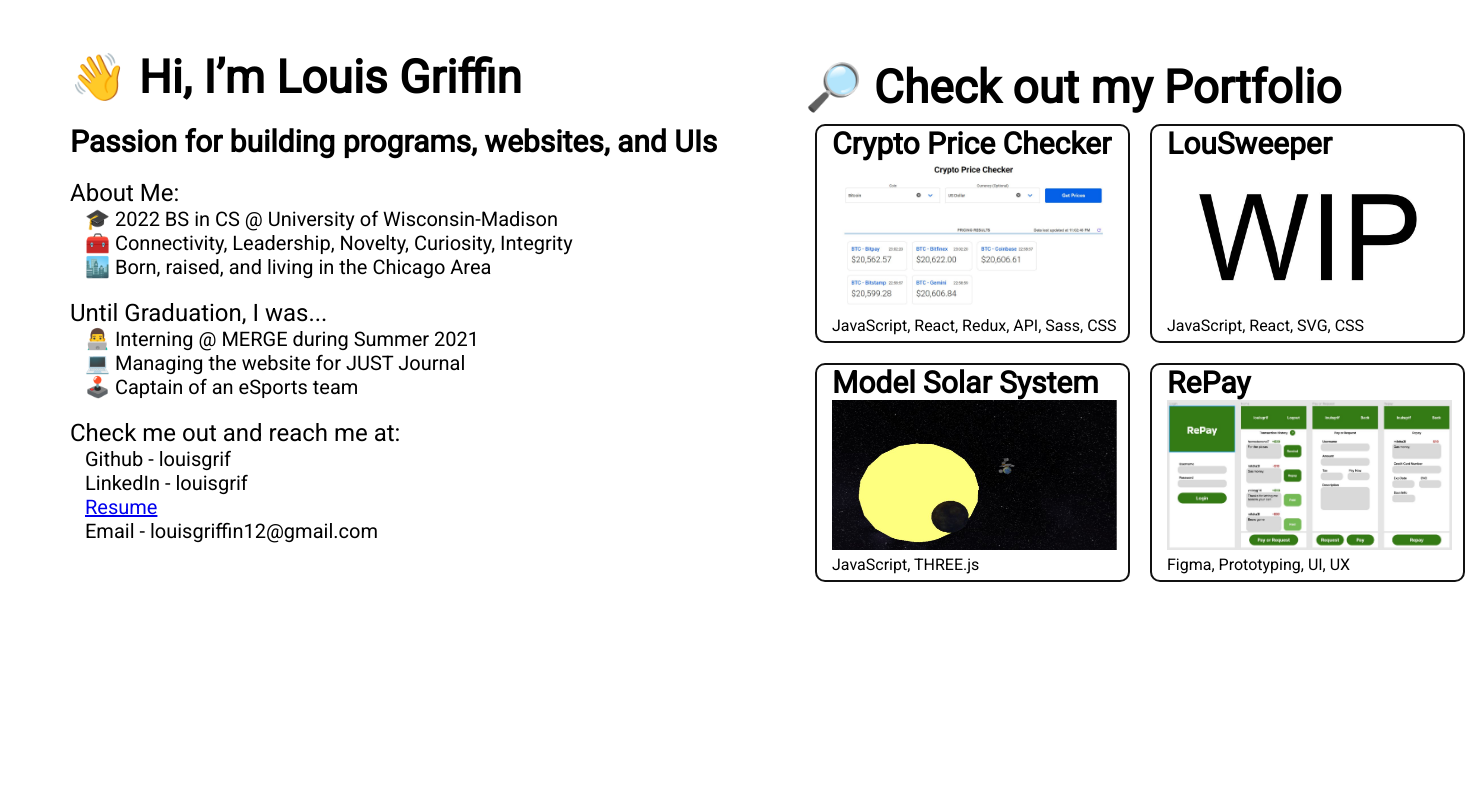
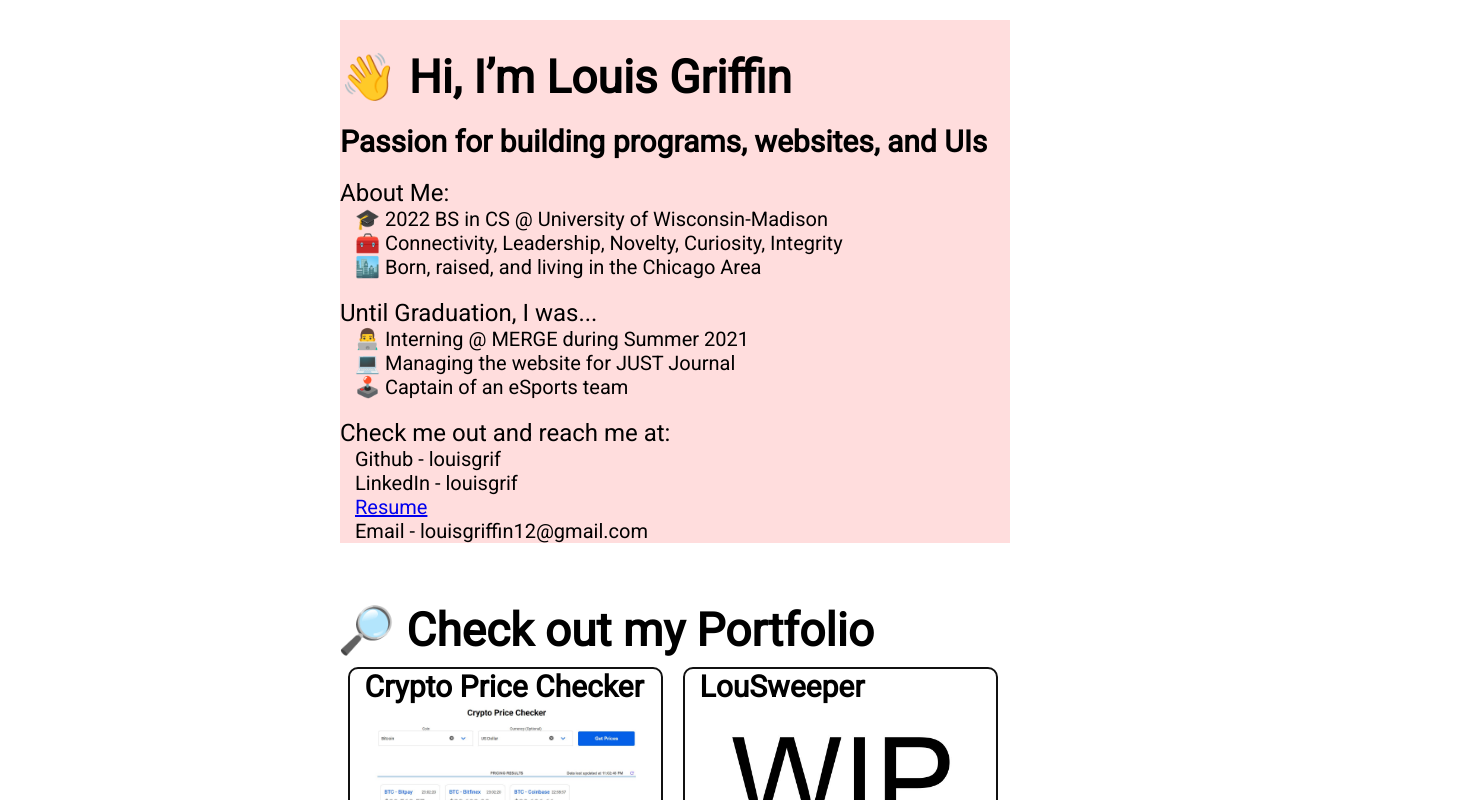
Before and after one commit to louisgrif/louisgrif.github.io, a React (Create React App) app: page / in a window 1280 px wide. Shown: the top 800 px of the page, 1475 px wide, since content can reach past the window. Built offline with nearby package versions, Linux system fonts and the light colour scheme.

Commit message:
main :: fixing display for smaller screen sizes

```diff
--- a/src/App.css
+++ b/src/App.css
@@ -5,6 +5,8 @@
   max-width: 100vw;
 
   display: flex;
+  justify-content: center;
+  flex-wrap: wrap;
 }
 
 .info {
@@ -12,7 +14,7 @@
  margin: 0px; padding: 0px; border: 0px;
  margin-left: 70px;
  margin-top: 20px;
- white-space: normal;
+ background-color: #fdd;
 }
 
 .heading {
```
